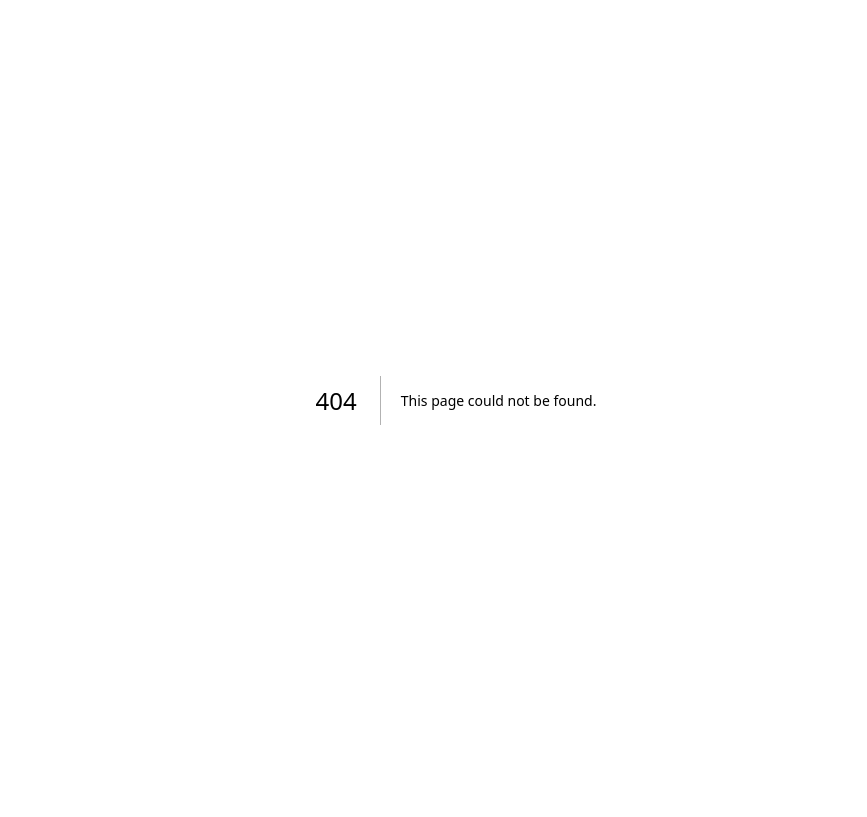
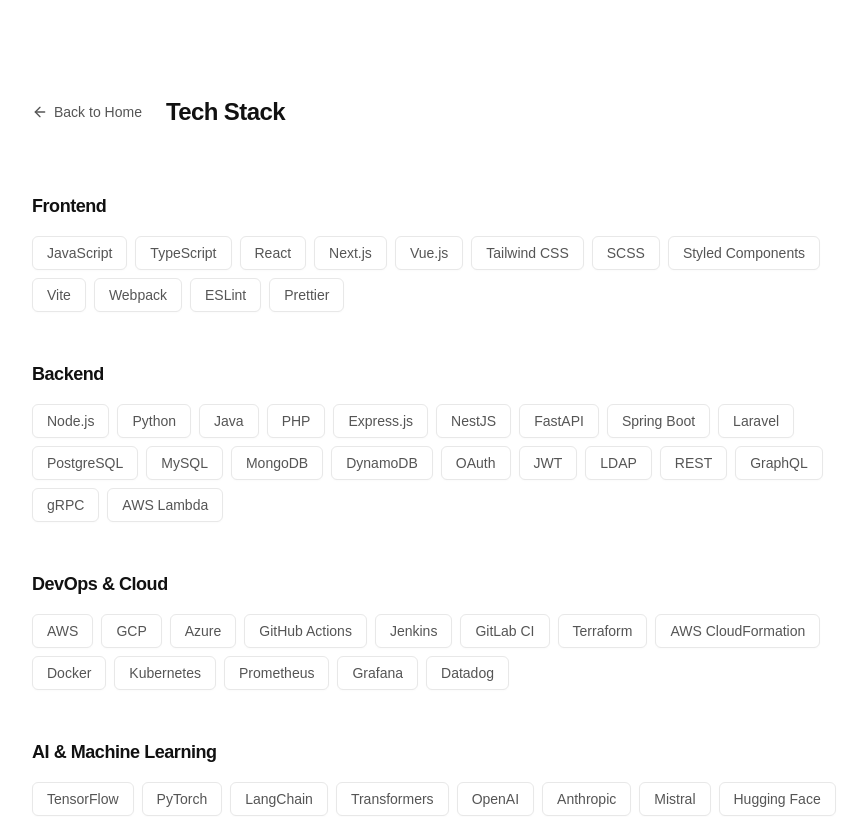
Before and after one commit to naphiertech/PortfolioInspired, a Next.js app: page /tech-stack in a window 1280 px wide. Before the commit this address had no page. Shown: the top 817 px of the page, without its empty margins (184-1051 px from the left). Built offline with nearby package versions, Linux system fonts and the light colour scheme.

Commit message:
Create page.tsx

```diff
--- /dev/null
+++ b/src/app/tech-stack/page.tsx
@@ -0,0 +1,11 @@
+import type { Metadata } from "next";
+import { TechStackClient } from "@/app/tech-stack/TechStackClient";
+
+export const metadata: Metadata = {
+  title: "Tech Stack | Naphier Awalie",
+  description: "Explore the comprehensive tech stack, frameworks, tools, and platforms utilized by Naphier Awalie.",
+};
+
+export default function TechStackPage() {
+  return <TechStackClient />;
+}
```
